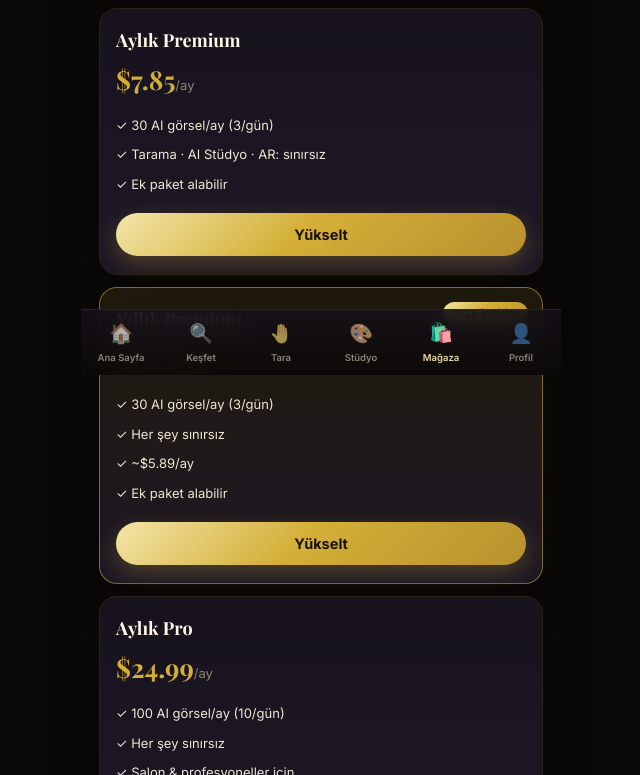
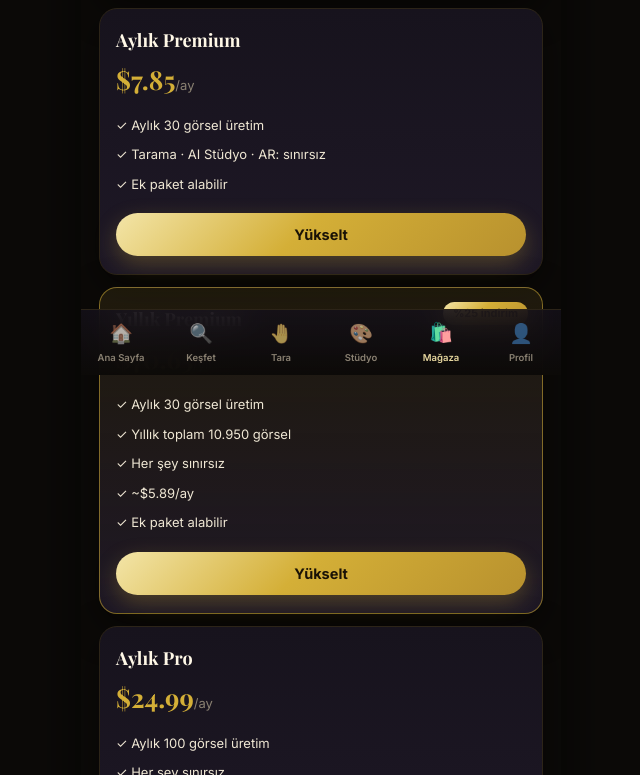
Before and after one commit to lshalili-cmd/ng-nail-art, an Angular app: page /shop in a window 1280 px wide. Shown: the part 425-1200 px from the top of the page, without its empty margins (319-959 px from the left). Built offline with nearby package versions, Linux system fonts and the light colour scheme.

Commit message:
auto: pages, code (1 dosya) - 2026-07-03 15:54

```diff
--- a/src/app/pages/shop/shop.component.ts
+++ b/src/app/pages/shop/shop.component.ts
@@ -118,13 +118,13 @@ export class ShopComponent {
     { id: 'free', name: 'Free', price: '$0', period: '',
       features: ['1 AI görsel/ay', 'El tarama · AI Stüdyo · AR: 1 kez', 'Galeri (135+): tam erişim'] },
     { id: 'monthly', name: 'Aylık Premium', price: '$7.85', period: '/ay',
-      features: ['30 AI görsel/ay (3/gün)', 'Tarama · AI Stüdyo · AR: sınırsız', 'Ek paket alabilir'] },
+      features: ['Aylık 30 görsel üretim', 'Tarama · AI Stüdyo · AR: sınırsız', 'Ek paket alabilir'] },
     { id: 'yearly', name: 'Yıllık Premium', price: '$70.65', period: '/yıl', highlight: true, badge: '%25 indirim',
-      features: ['30 AI görsel/ay (3/gün)', 'Her şey sınırsız', '~$5.89/ay', 'Ek paket alabilir'] },
+      features: ['Aylık 30 görsel üretim', 'Yıllık toplam 10.950 görsel', 'Her şey sınırsız', '~$5.89/ay', 'Ek paket alabilir'] },
     { id: 'pro', name: 'Aylık Pro', price: '$24.99', period: '/ay',
-      features: ['100 AI görsel/ay (10/gün)', 'Her şey sınırsız', 'Salon & profesyoneller için'] },
+      features: ['Aylık 100 görsel üretim', 'Her şey sınırsız', 'Salon & profesyoneller için'] },
     { id: 'pro_yearly', name: 'Yıllık Pro', price: '$224.99', period: '/yıl', badge: '%25 indirim',
-      features: ['100 AI görsel/ay (10/gün)', 'Her şey sınırsız', '~$18.75/ay', 'Büyük salon & ajanslar için'] },
+      features: ['Aylık 100 görsel üretim', 'Yıllık toplam 36.500 görsel', 'Her şey sınırsız', '~$18.75/ay', 'Büyük salon & ajanslar için'] },
   ];
 
   readonly packs: Pack[] = [
```
